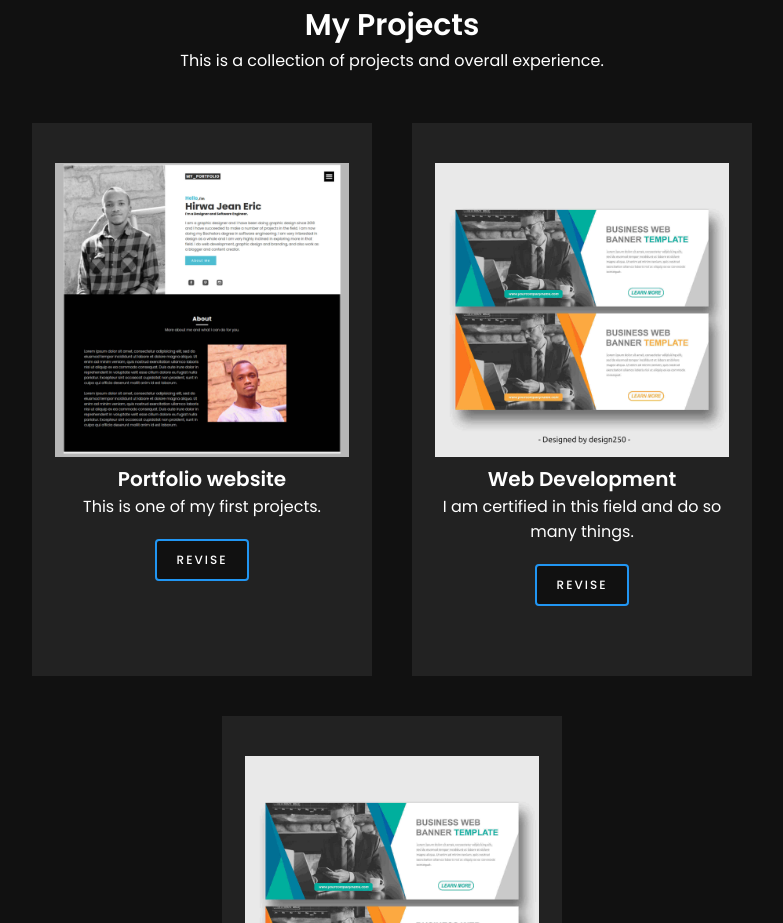
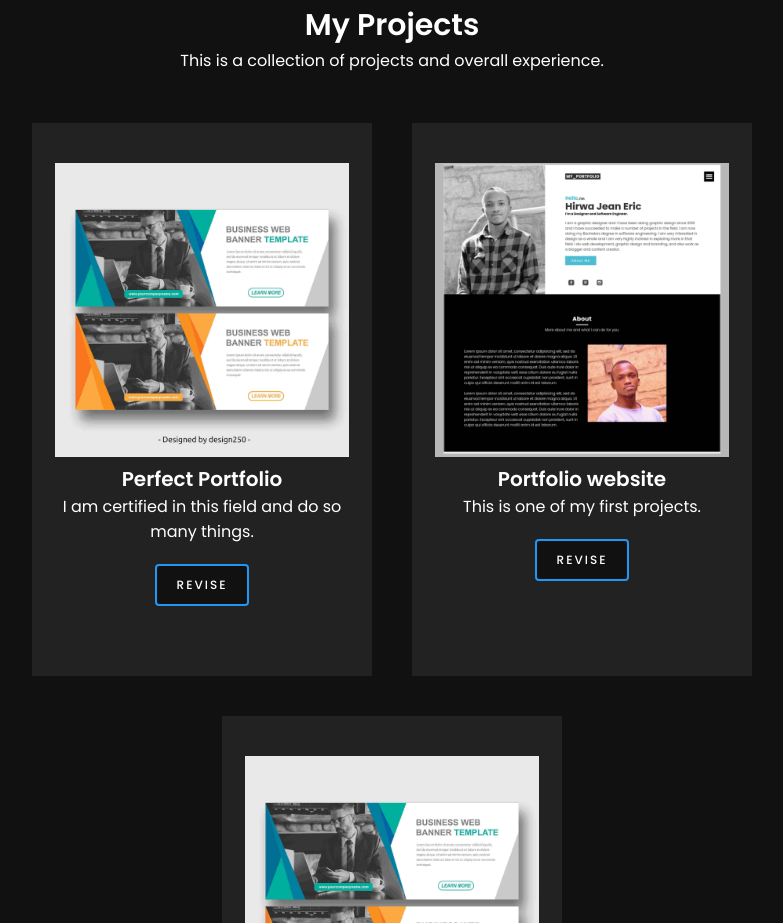
Before and after one commit to hirwajeaneric/hirwajeaneric.github.io, a plain HTML site: page index.html in a window 1280 px wide. Shown: the part 3800-4723 px from the top of the page, without its empty margins (248-1031 px from the left). Drawn offline with nearby package versions, Linux system fonts and the light colour scheme.

Commit message:
After making some changes

```diff
--- a/index.html
+++ b/index.html
@@ -194,20 +194,20 @@
         <p>This is a collection of projects and overall experience.</p>
       </div>
       <div class="content">
+         <div class="projectsBx">
+          <img src="Images/WebBanner-1.0.1.jpg" alt="Graphic Design">
+          <h2>Perfect Portfolio</h2>
+          <p>I am certified in this field and do so many things.</p>
+          <div class="heading">
+            <a href="Project-4/index.html" class="btn">Revise</a>
+          </div>
+        </div>
         <div class="projectsBx">
           <img src="Images/WebsiteProject1.0.1.jpg" alt="Graphic Design">
           <h2>Portfolio website</h2>
           <p>This is one of my first projects.</p>
           <div class="heading">
             <a href="project-2.html" class="btn">Revise</a>
-          </div>
-        </div>
-        <div class="projectsBx">
-          <img src="Images/WebBanner-1.0.1.jpg" alt="Graphic Design">
-          <h2>Web Development</h2>
-          <p>I am certified in this field and do so many things.</p>
-          <div class="heading">
-            <a href="project-4/index.html" class="btn">Revise</a>
           </div>
         </div>
         <div class="projectsBx">
```
